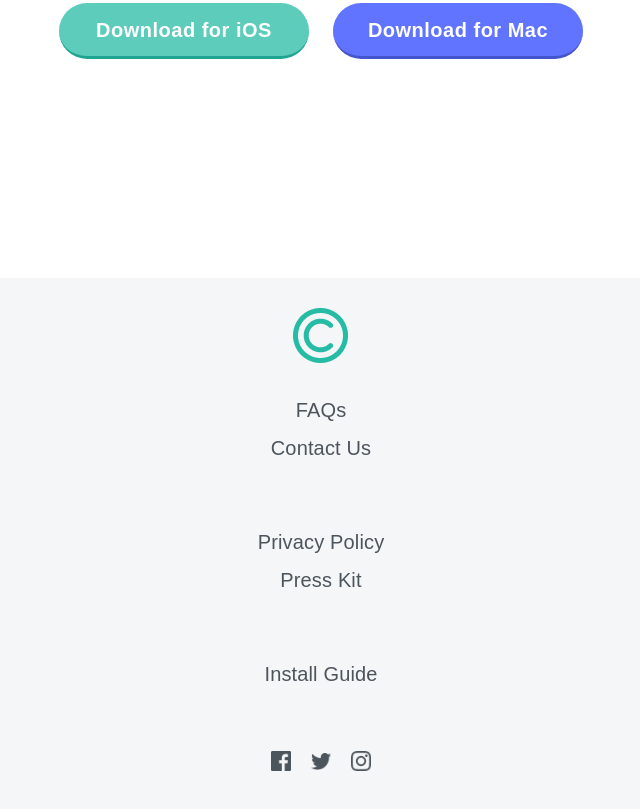
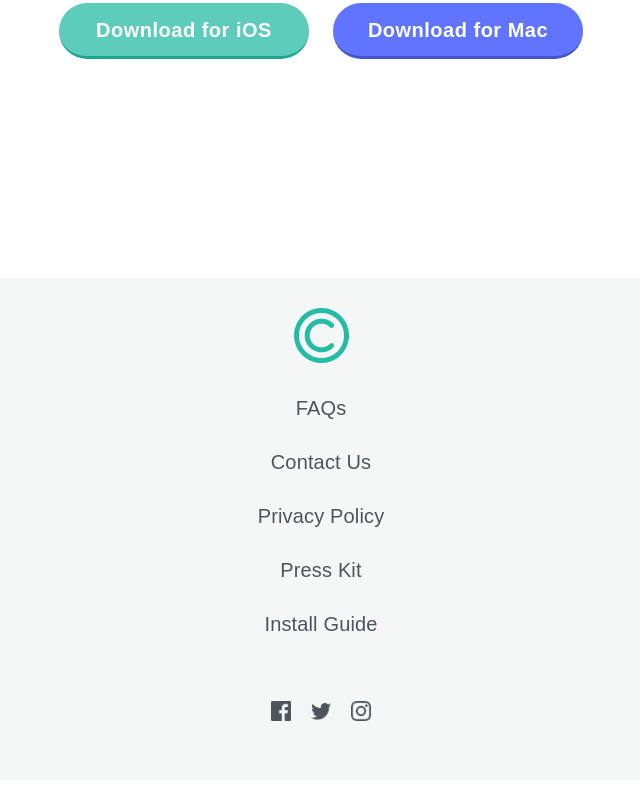
Before and after one commit to joaopmartins7-pixel/FigmaDesktop, a plain HTML site: page index.html in a window 1280 px wide. Shown: the part 3961-4770 px from the top of the page, without its empty margins (319-959 px from the left). After the commit the page ends 4742 px from the top, so only its background shows below. Drawn offline with Linux system fonts and the light colour scheme; a web font is replaced by a local one.

Commit message:
fim oficial

```diff
--- a/index.html
+++ b/index.html
@@ -168,30 +168,25 @@
             </section>
         </section>
     </section>
+
     <footer>
-        <section class="links_elogo">
-            <img class="mini_logo" src="img/LogoMini.png" alt="mini logo">
-            <section class="links">
-                <div>
-                    <a href="#" class="text-preset7-regular">FAQs</a>
-                    <a href="#" class="text-preset7-regular">Contact Us</a>
-                </div>
+        <img class="mini_logo" src="img/LogoMini.png" alt="mini logo">
 
-                <div>
-                    <a href="#" class="text-preset7-regular">Privacy Policy</a>
-                    <a href="#" class="text-preset7-regular">Press Kit</a>
-                </div>
+            <nav class="footer-nav">
+                <ul class="links">
+                    <li><a href="#" class="text-preset7-regular">FAQs</a></li>
+                    <li><a href="#" class="text-preset7-regular">Contact Us</a></li>
+                    <li><a href="#" class="text-preset7-regular">Privacy Policy</a></li>
+                    <li><a href="#" class="text-preset7-regular">Press Kit</a></li>
+                    <li><a href="#" class="text-preset7-regular">Install Guide</a></li>
+                </ul>
+            </nav>
 
-                <div>
-                    <a href="#" class="text-preset7-regular">Install Guide</a>
-                </div>
-            </section>
-        </section>
-        <address>
-            <img src="img/facebook.png" alt="facebook logo">
-            <img src="img/twitter.png" alt="twitter logo">
-            <img src="img/insta.png" alt="instagram logo">
-        </address>
+        <nav class="social-links">
+            <a href="#" aria-label="Facebook"> <img src="img/facebook.png" alt="facebook logo"></a>
+            <a href="#" aria-label="Twitter"> <img src="img/twitter.png" alt="twitter logo"></a>
+            <a href="#" aria-label="Instagram"> <img src="img/insta.png" alt="instagram logo"></a>
+        </nav>
     </footer>
 </body>
 
--- a/style.css
+++ b/style.css
@@ -304,14 +304,16 @@ p {
     flex-wrap: wrap;
 }
 
+/* FOOTER */
 footer {
-    background-color: #F5F6F8;
+    background-color: #F5F7F7;
     display: flex;
     justify-content: space-around;
     align-items: center;
     padding: 30px 40px;
     gap: 30px;
     flex-wrap: wrap;
+    width: 100%;
 }
 
 .mini_logo {
@@ -319,23 +321,10 @@ footer {
     height: auto;
 }
 
-.links_elogo {
+.links{
     display: flex;
-    align-items: center;
-    justify-content: center;
-    gap: 78px;
-}
-
-.links {
-    display: flex;
-    gap: 64px;
-    flex-wrap: wrap;
-}
-
-.links div {
-    display: flex;
-    flex-direction: column;
-    gap: 8px;
+    gap: 24px;
+    list-style: none;
 }
 
 .links a {
@@ -343,13 +332,14 @@ footer {
     text-decoration: none;
 }
 
-address {
+.social-links {
     display: flex;
     align-items: center;
     gap: 20px;
+    justify-content: space-around;
 }
 
-address img {
+nav img {
     width: 20px;
     height: 20px;
     object-fit: contain;
@@ -414,28 +404,20 @@ address img {
         width: 311px;
     }
 
-    .links_elogo {
-        display: flex;
-        flex-direction: column;
-        align-items: center;
-        justify-content: center;
-        text-align: center;
-    }
-
     footer {
         flex-direction: column;
         align-items: center;
     }
 
    .links {
-    display: flex;
-    flex-direction: column;
-    align-items: center;
-    text-align: center;
-    margin-bottom: 32px;
+       display: flex;
+       flex-direction: column;
+       align-items: center;
+       text-align: center;
+       margin-bottom: 32px;
     }
 
-    address{
+    .social-links{
         margin-bottom: 25.5px;
     }
 }
@@ -495,15 +477,6 @@ address img {
         display: flex;
     }
 
-    .links_elogo {
-        display: flex;
-        flex-direction: column;
-        align-items: center;
-        justify-content: center;
-        text-align: center;
-        gap: 32px;
-    }
-
     footer {
         flex-direction: column;
         align-items: center;
@@ -517,7 +490,7 @@ address img {
     margin-bottom: 32px;
     }
 
-    address{
+    .social-links{
         margin-bottom: 25.5px;
     }
 
```
